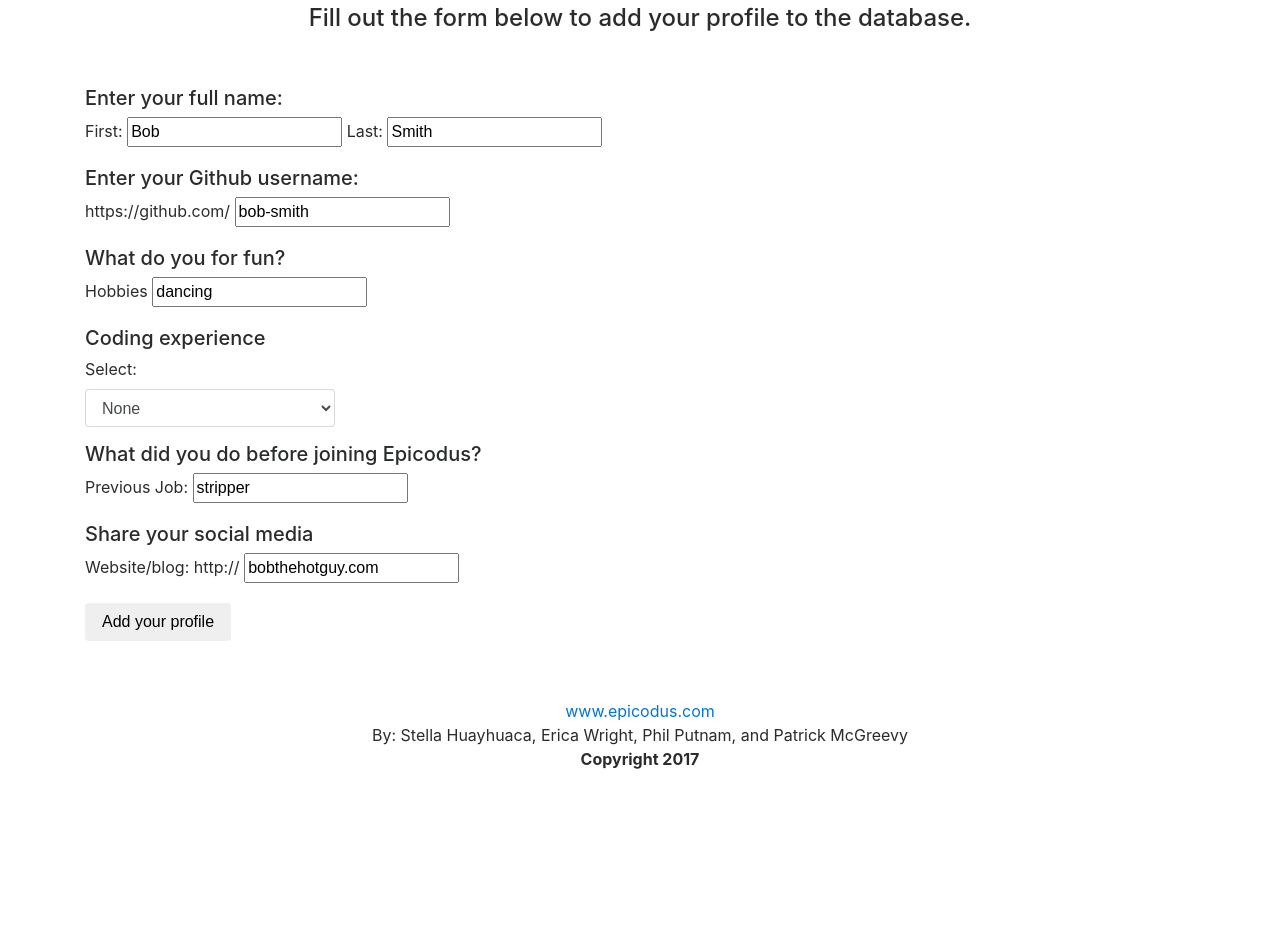
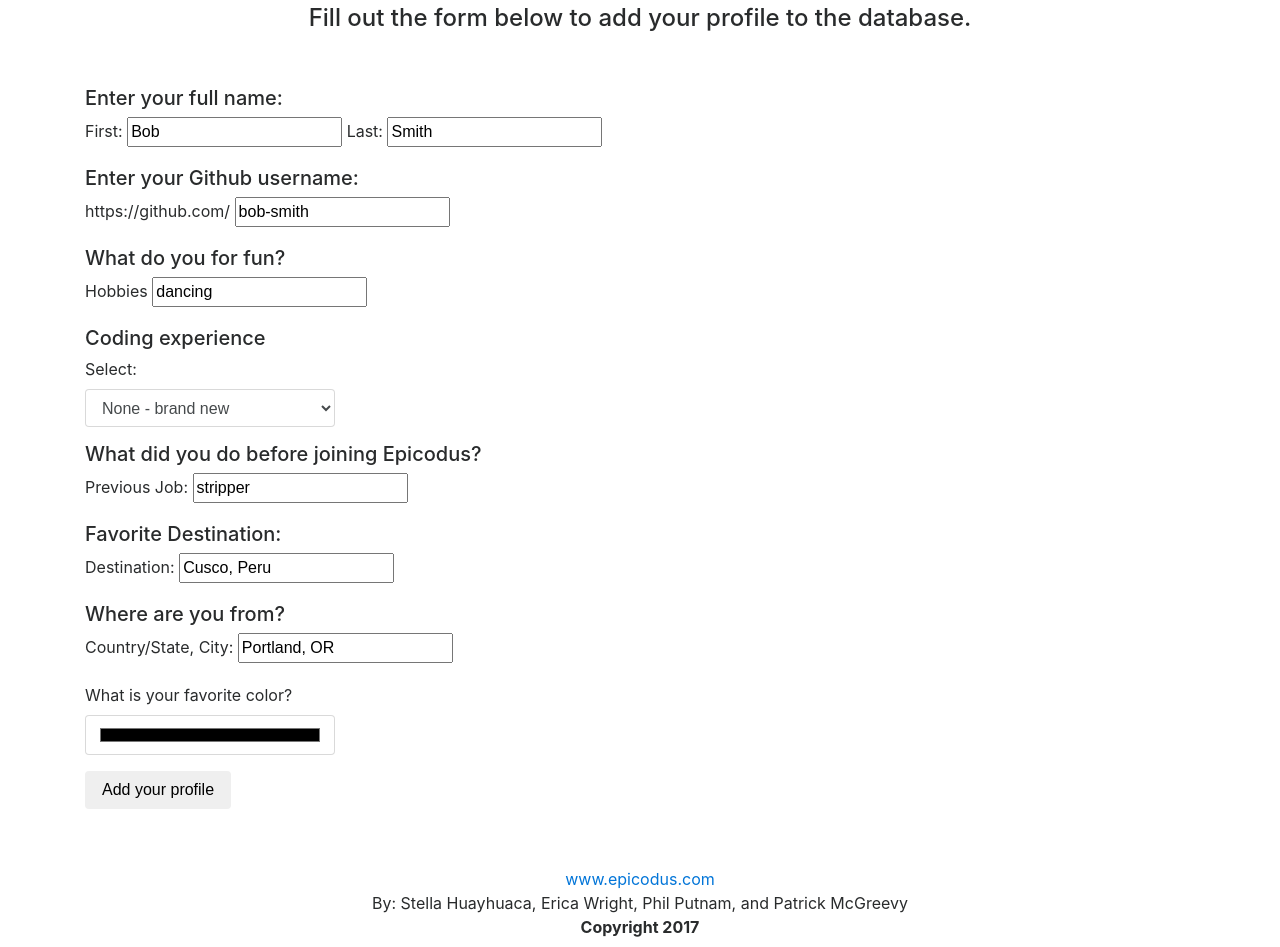
Before and after one commit to uturunku1/Epicobook, a plain HTML site: page index.html in a window 1280 px wide. Shown: the part 148-1095 px from the top of the page. Before the commit the page ends 927 px from the top, so only its background shows below. Drawn offline with Linux system fonts and the light colour scheme.

Commit message:
add color, destination, from; remove personal-website.

```diff
--- a/css/styles.css
+++ b/css/styles.css
@@ -5,7 +5,7 @@ header{
 h3, h4, footer {
   text-align: center;
 }
-#experience{
+#experience, #fav-color{
   width: 250px;
 }
 footer {
@@ -22,3 +22,6 @@ footer {
 #student-info {
   display: none;
 }
+#fav-color {
+  height: 40px;
+}
--- a/index.html
+++ b/index.html
@@ -46,10 +46,12 @@
             <h5>Coding experience</h5>
             <label for="experience">Select:</label>
             <select class="form-control" id="experience">
-              <option value="none">None</option>
-              <option value="A little">A little</option>
-              <option value="Moderate">Moderate</option>
-              <option value="Professional">Professional Experience</option>
+              <option value="None - brand new">None - brand new</option>
+              <option value="1-4 weeks experience">1-4 weeks experience</option>
+              <option value="1-4 months experience">1-4 months experience</option>
+              <option value="Under 1 year experience">Under 1 year experience</option>
+              <option value="Under 5 years experience">Under 5 years experience</option>
+              <option value="Over 5 years experience">Under 5 years experience</option>
             </select>
           </div>
           <div class="form-group">
@@ -58,9 +60,18 @@
             <input type="text" id="job" value="stripper">
           </div>
           <div class="form-group">
-            <h5>Share your social media</h5>
-            <label for="personal-website">Website/blog: http://</label>
-            <input type="text" id="personal-website" value="bobthehotguy.com">
+            <h5>Favorite Destination:</h5>
+            <label for="favorite-destination">Destination: </label>
+            <input type="text" id="favorite-destination" value="Cusco, Peru">
+          </div>
+          <div class="form-group">
+            <h5>Where are you from?</h5>
+            <label for="user-from">Country/State, City: </label>
+            <input type="text" id="user-from" value="Portland, OR">
+          </div>
+          <div class="form-group">
+            <label for="fav-color">What is your favorite color?</label>
+            <input id="fav-color" class="form-control" type="color">
           </div>
           <button type="submit" class="btn">Add your profile</button>
         </form>
@@ -76,7 +87,8 @@
               <p><strong>Hobbies: </strong><span class="hobbies"></span></p>
               <p><strong>Coding Experience: </strong><span class="experience"></span></p>
               <p><strong>Previous job: </strong><span class="job"></span></p>
-              <p><strong>Personal website: </strong><a class="personal-website" href="">click here</a></p>
+              <p><strong>Personal website: </strong><span class="favorite-destination"></span></p>
+              <p><strong>From: </strong><span class="user-from"></span></p>
           </div>
 
         </div> <!-- end row -->
--- a/js/scripts.js
+++ b/js/scripts.js
@@ -37,7 +37,7 @@ $(document).ready(function() {
 
     $("#student-list").append("<li><span class='students'>" + account.fullName() + "</span></li>");
 
-    var fieldIds = ["first-name", "last-name", "hobbies", "experience", "job"];
+    var fieldIds = ["first-name", "last-name", "hobbies", "experience", "job", "favorite-destination", "user-from"];
 
     $("#student-list").last().click(function() {
       $("#student-info").show();
@@ -47,12 +47,12 @@ $(document).ready(function() {
       });
 
       userGitHubURL = 'https://github.com/' + account.gitHubHandle;
-      var userPersonalWebsite = 'http://' + $("#personal-website").val();
-
       $("#repo-link").text(userGitHubURL);
       $("#repo-link").attr('href', userGitHubURL);
 
-      $(".personal-website").attr('href', userPersonalWebsite);
+      var userColor = $("#fav-color").val();
+      $("#student-info").css("color", userColor);
+
     });
   });
 });
```
